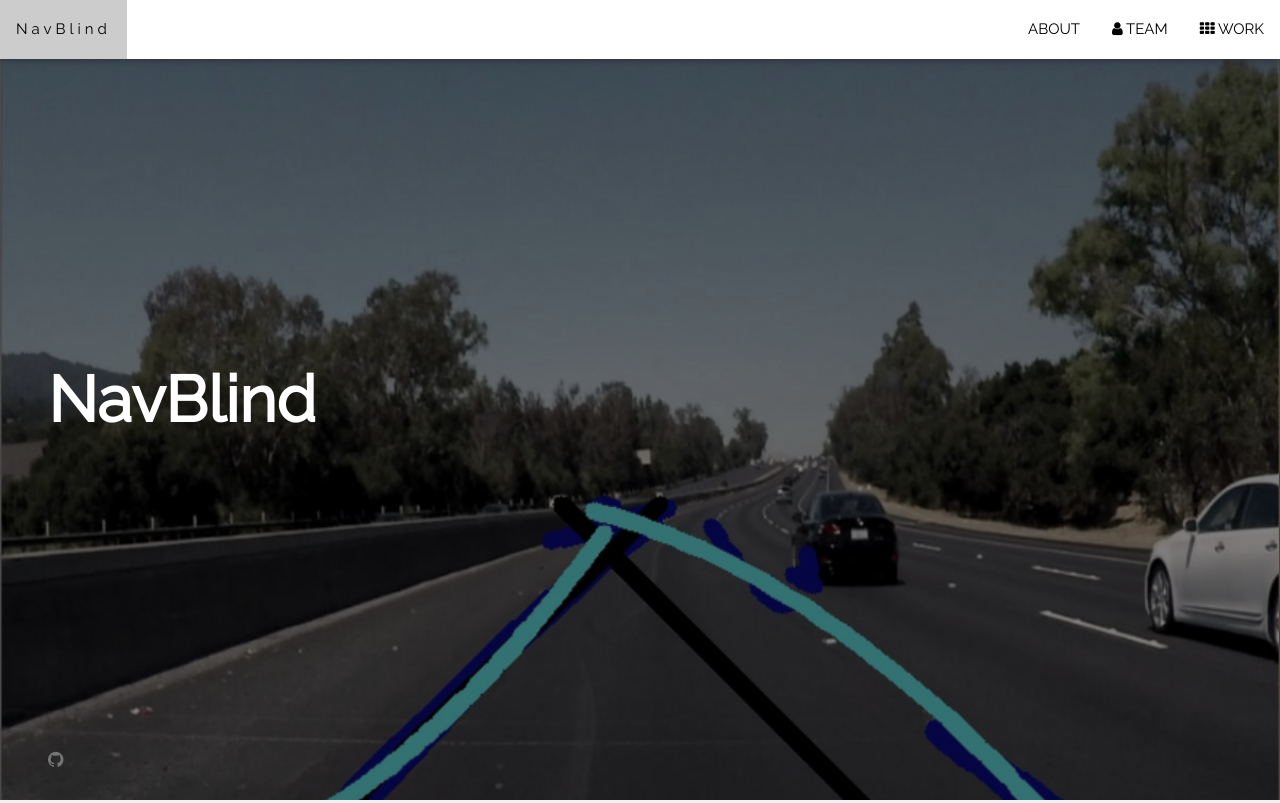
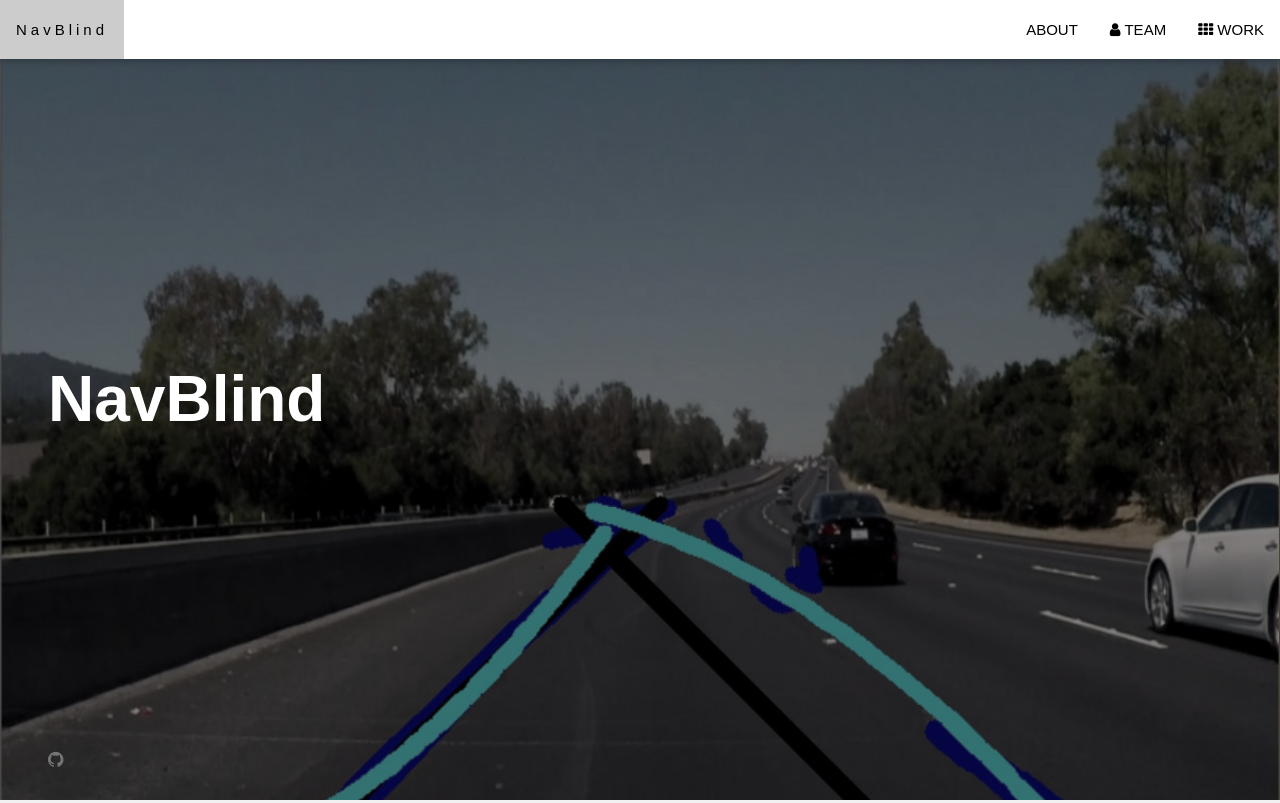
Before and after one commit to navblind/navblind.github.io, a plain HTML site: page index.html in a window 1280 px wide. Shown: the top 803 px of the page. Drawn offline with nearby package versions, Linux system fonts and the light colour scheme; a web font is replaced by a local one.

```diff
--- a/index.html
+++ b/index.html
@@ -3,9 +3,8 @@
 <title>NavBlind</title>
 <meta charset="UTF-8">
 <meta name="viewport" content="width=device-width, initial-scale=1">
-<link rel="stylesheet" href="https://www.w3schools.com/w3css/4/w3.css">
-<link rel="stylesheet" href="https://fonts.googleapis.com/css?family=Raleway">
-<link rel="stylesheet" href="https://cdnjs.cloudflare.com/ajax/libs/font-awesome/4.7.0/css/font-awesome.min.css">
+<link rel="stylesheet" href="css/w3.css">
+<link rel="stylesheet" href="css/font-awesome.min.css">
 <link rel="stylesheet" href="css/style.css">
 <body>
 
```
Also changed, not shown: 1 other file.
